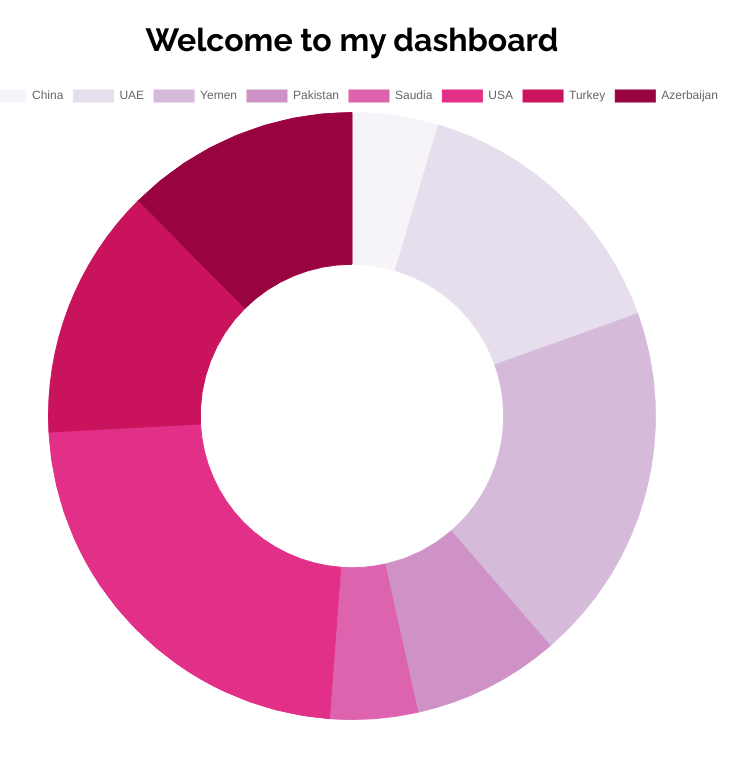
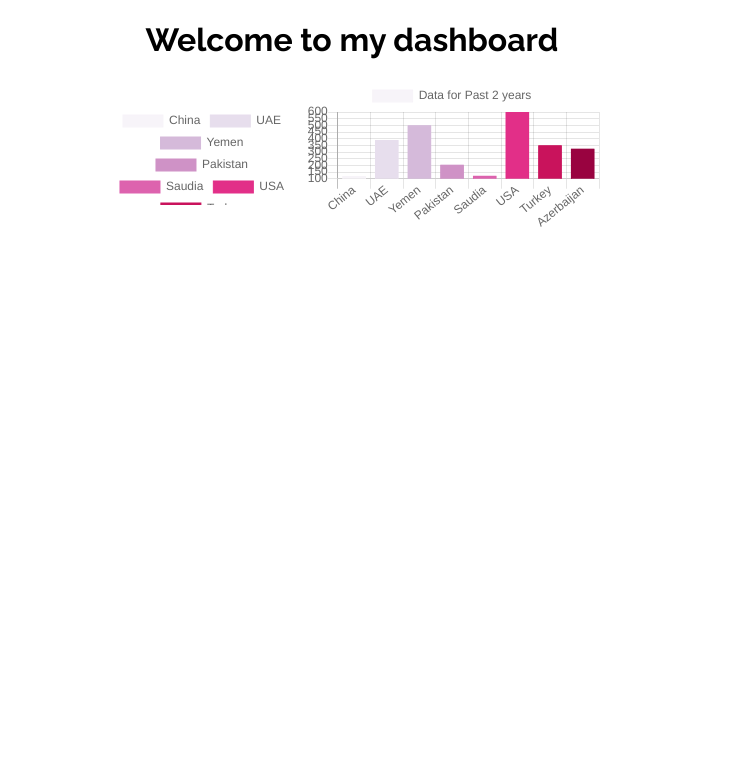
Before and after one commit to Muhwahyu/React-Dashboard, a React (Create React App) app: page / in a window 1280 px wide. Shown: the top 758 px of the page, without its empty margins (288-1037 px from the left). Built offline with nearby package versions, Linux system fonts and the light colour scheme.

Commit message:
feat: bar and dougnnut chart completed

```diff
--- a/src/App.js
+++ b/src/App.js
@@ -1,13 +1,16 @@
-import "./App.css";
-import { Doughnut } from "react-chartjs-2";
+import { Doughnut, Bar } from "react-chartjs-2";
+import { chartData } from "./chartData";
 
-import { chartData } from "./dummyData";
+import styles from "./App.module.css";
 
 function App() {
   return (
-    <div className="App">
+    <div className={styles.App}>
       <h1>Welcome to my dashboard</h1>
-      <Doughnut data={chartData} width={100} height={50} />
+      <div className={styles.chart}>
+        <Doughnut data={chartData} width={100} height={50} />
+        <Bar data={chartData} width={100} height={50} />
+      </div>
     </div>
   );
 }
--- a/src/App.css
+++ b/src/App.module.css
@@ -1,5 +1,17 @@
 .App {
   text-align: center;
+  display: flex;
+  flex-direction: column;
+  justify-content: center;
+  align-items: center;
+  /* background-color: #dedede; */
+}
+
+.chart {
+  display: flex;
+  justify-content: center;
+  align-items: center;
+  /* width: 100%; */
 }
 
 .App-logo {
@@ -23,16 +35,3 @@
   font-size: calc(10px + 2vmin);
   color: white;
 }
-
-.App-link {
-  color: #61dafb;
-}
-
-@keyframes App-logo-spin {
-  from {
-    transform: rotate(0deg);
-  }
-  to {
-    transform: rotate(360deg);
-  }
-}
--- a/src/dummyData.js
+++ b/src/chartData.js
@@ -22,14 +22,16 @@ const colorRangeInfo = {
   colorEnd: 1,
   useEndAsStart: false,
 };
+// sets d3 interpolate color range
 const colorScale = d3.interpolatePuRd;
 
 const randomColor = interpolateColors(dataLenght, colorScale, colorRangeInfo);
+
 export const chartData = {
   labels: labels,
   datasets: [
     {
-      label: "Value",
+      label: "Data for Past 2 years",
       data: [120, 390, 500, 205, 122, 600, 350, 325],
       backgroundColor: randomColor,
       borderColor: randomColor,
```
Also changed, not shown: 1 other file (tests, documents, lock files or other folders).
